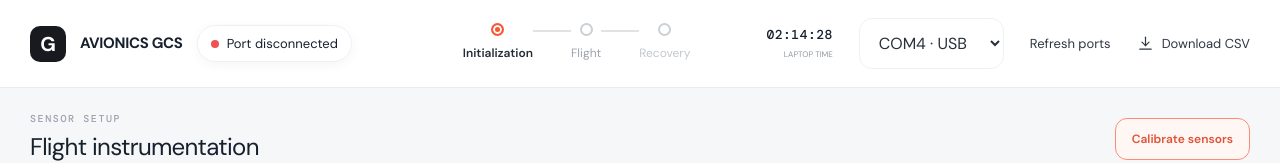
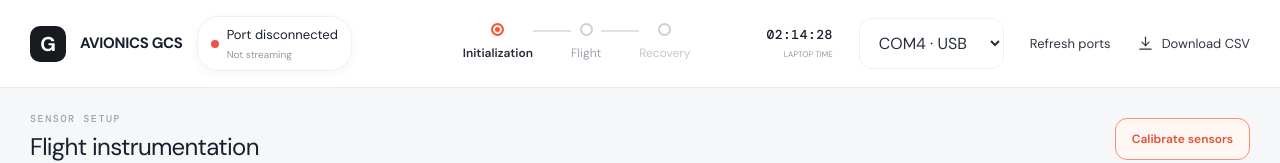
Before and after one commit to Raharinda/avionics-gcs, a React (Vite) app in the folder software/: page / in a window 1280 px wide. Shown: the top 163 px of the page. Built offline with nearby package versions, Linux system fonts and the light colour scheme.

Commit message:
fix(software): show detected serial port before streaming

```diff
--- a/software/src/App.css
+++ b/software/src/App.css
@@ -1,5 +1,9 @@
 @import url("https://fonts.googleapis.com/css2?family=DM+Mono:wght@400;500&family=DM+Sans:wght@400;500;600;700&display=swap");
 @import "tailwindcss";
+
+.connection-copy { display: flex; flex-direction: column; gap: 3px; min-width: 0; }
+.connection-port { display: block; max-width: 235px; overflow: hidden; text-overflow: ellipsis; }
+.connection-copy small { color: #9299a3; font-size: 10px; font-weight: 400; }
 
 :root { font-family: "DM Sans", sans-serif; color: #17202d; background: #f5f6f8; font-synthesis: none; text-rendering: optimizeLegibility; -webkit-font-smoothing: antialiased; }
 * { box-sizing: border-box; }
--- a/software/src/App.tsx
+++ b/software/src/App.tsx
@@ -137,6 +137,14 @@ function App() {
   const modelYaw = hasCalibrated && latestTelemetry ? latestTelemetry.yaw : 0;
   const chartData = useMemo(() => series, [series]);
   const hasTelemetry = series.length > 0;
+  const selectedPortName = dataSource.split(" · ")[0];
+  const detectedPort = dataSource === DUMMY_SOURCE
+    ? undefined
+    : serialPorts.find((port) => port.name === selectedPortName);
+  const portStatusLabel = dataSource === DUMMY_SOURCE
+    ? "Dummy data"
+    : detectedPort ? `Connected at ${detectedPort.name}` : "Port disconnected";
+  const streamIsActive = connected && (dataSource === DUMMY_SOURCE || detectedPort !== undefined);
   const sourceAvailable =
     dataSource === DUMMY_SOURCE || dataSource.startsWith("COM");
   const connectionReady =
@@ -325,9 +333,15 @@ function App() {
         <div className="brand">
           <div className="brand-mark">G</div>
           <strong>AVIONICS GCS</strong>
-          <span className="connection-pill">
-            <i className={portConnected ? "connected" : ""} />
-            {portConnected ? "Port connected" : "Port disconnected"}
+          <span className="connection-pill" role="status" aria-live="polite"
+            title={detectedPort
+              ? `${detectedPort.description ?? "Serial device"} detected. Start/Stop controls the telemetry stream.`
+              : dataSource === DUMMY_SOURCE ? "Simulated telemetry source" : "Selected Serial port is not detected"}>
+            <i className={detectedPort ? "connected" : ""} />
+            <span className="connection-copy">
+              <span className="connection-port">{portStatusLabel}</span>
+              <small>{streamIsActive ? "Streaming" : "Not streaming"}</small>
+            </span>
           </span>
         </div>
         <nav className="phase-nav">
@@ -813,8 +827,8 @@ function App() {
               ? rawSerialLine || "No raw serial data received"
               : `${log}
 Telemetry source: ${dataSource}
-Port: ${portConnected ? "connected" : "disconnected"}
-Listening: ${connected ? "active" : "stopped"}`}
+Port: ${portStatusLabel}
+Listening: ${streamIsActive ? "active" : "stopped"}`}
           </pre>
         )}
         <button
```
